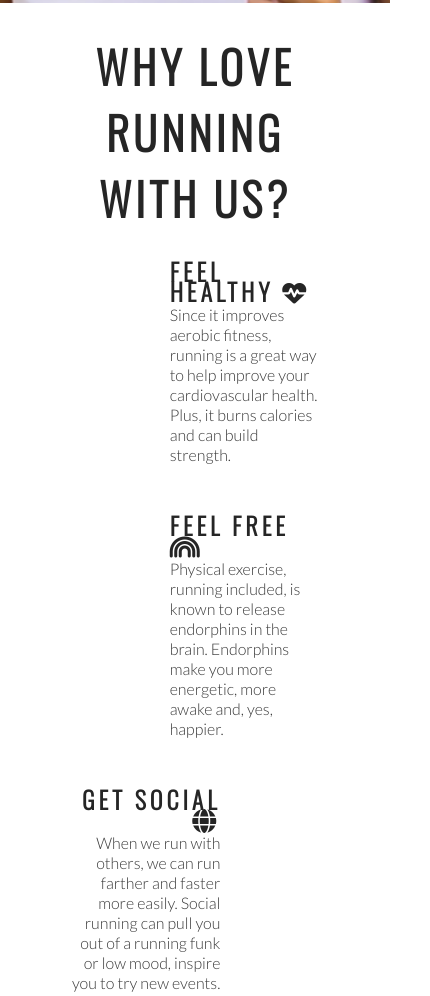
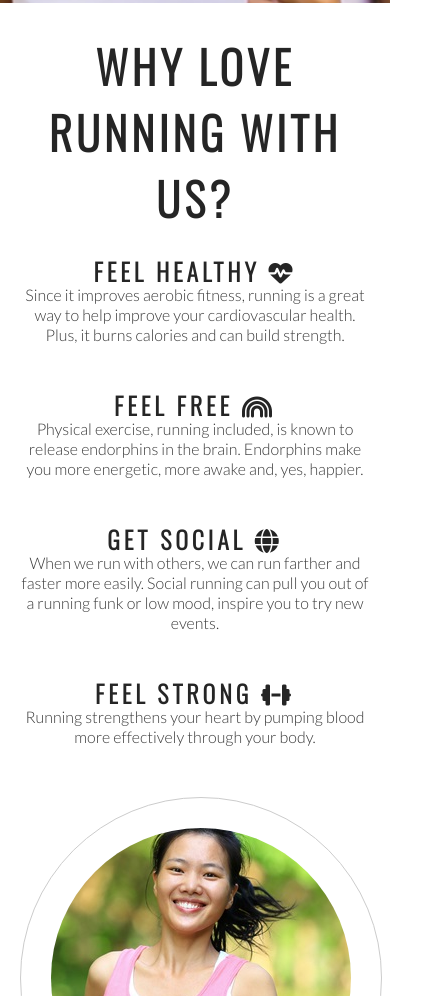
Before and after one commit to choyoon88/love-running, a plain HTML site: page index.html in a window 390 px wide. Shown: the part 717-1713 px from the top of the page, 430 px wide, since content can reach past the window. Drawn offline with nearby package versions, Linux system fonts and the light colour scheme.

Commit message:
styled club ethos for mobile device

```diff
--- a/assets/css/style.css
+++ b/assets/css/style.css
@@ -288,4 +288,26 @@ footer {
         margin-bottom: 20px;
         line-height: 25px; /* line-height gives a balanced spaced between the logo above and the main image below */
     }
+
+    #cover-text {
+        left: 0;
+    }
+
+    #club-ethos {
+        width: 90%;
+        height: 120px;
+        margin: 0 auto;
+    }
+    .left-about-heading, .right-about-heading {
+        width: inherit;
+    }
+    .left-about-heading h2, .right-about-heading h2 {
+        width: 100%;
+        text-align: center;
+    }
+    .left-about-heading p, .right-about-heading p {
+        text-align: center;
+        padding-left: 0 20px;
+
+    }
 }
```
